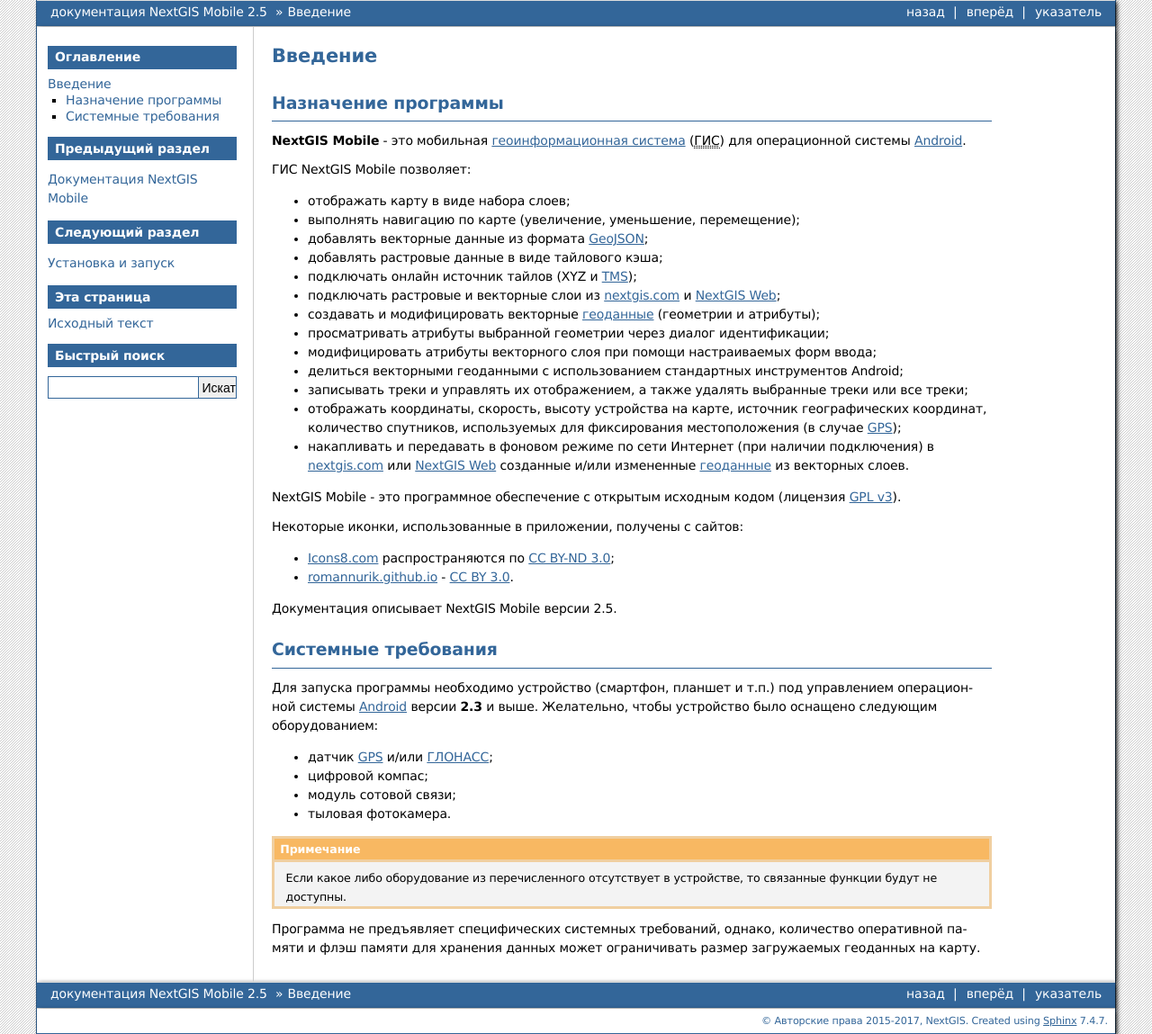
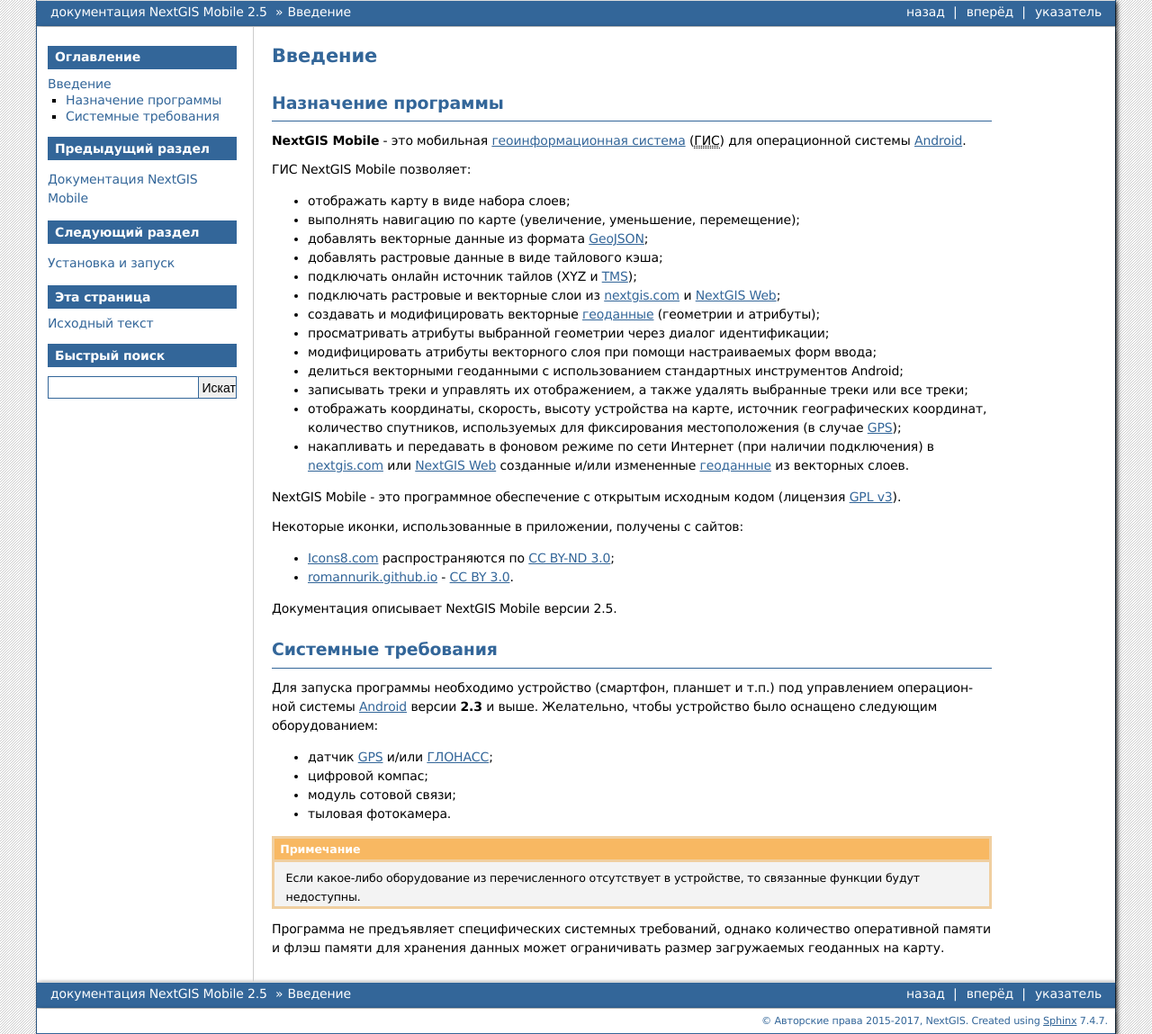
Before and after one commit to nextgis/docs_ngmobile, a Sphinx documentation site: the page built from source/intro.rst, in a window 1280 px wide. Shown: the whole page at 90% size. Built offline with Sphinx 7.4.7, drawn with Linux system fonts in a browser that asks for light colours; formulas are drawn with MathJax 3.

Commit message:
Update intro.rst

```diff
--- a/source/intro.rst
+++ b/source/intro.rst
@@ -63,7 +63,7 @@
 
 .. note::
 
-   Если какое либо оборудование из перечисленного отсутствует в устройстве, то связанные функции будут не доступны.
+   Если какое-либо оборудование из перечисленного отсутствует в устройстве, то связанные функции будут недоступны.
 
-Программа не предъявляет специфических системных требований, однако, количество оперативной памяти
+Программа не предъявляет специфических системных требований, однако количество оперативной памяти
 и флэш памяти для хранения данных может ограничивать размер загружаемых геоданных на карту.
```
